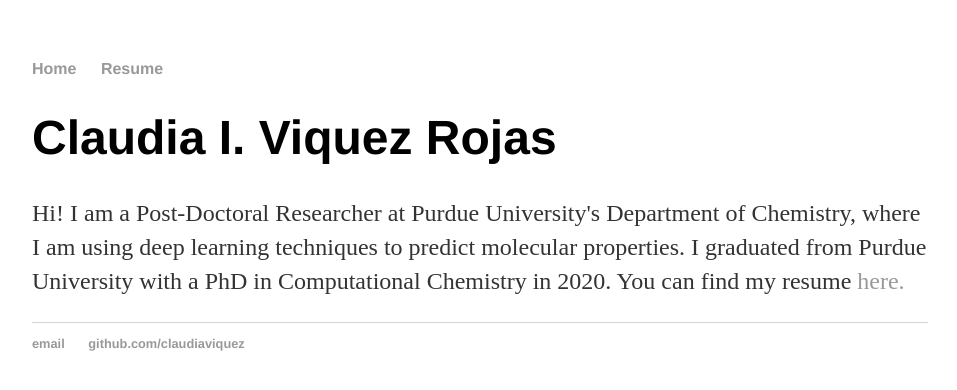
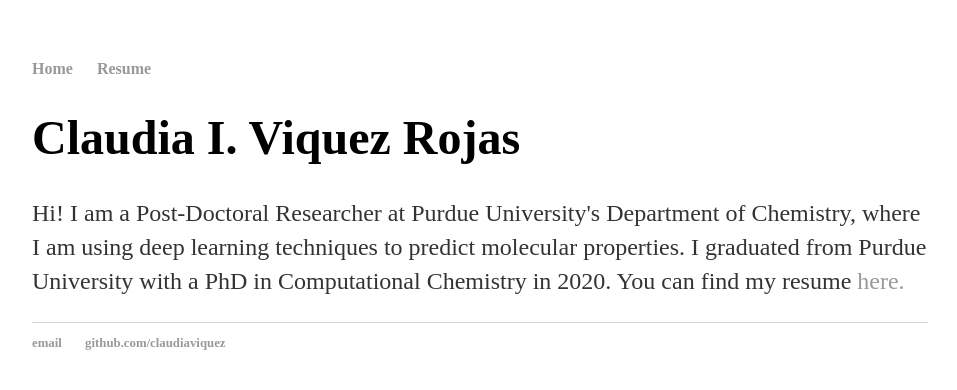
Before and after one commit to claudiaviquez/claudiaviquez.github.io, a Jekyll site: the page built from index.html, in a window 1280 px wide. Shown: the top 390 px of the page, without its empty margins (160-1117 px from the left). Built offline with Jekyll 4.4.1, drawn with Linux system fonts in a browser that asks for light colours; some web fonts are replaced.

Commit message:
Update main.css
Changing font to Baloo Tamma 2

```diff
--- a/css/main.css
+++ b/css/main.css
@@ -3,7 +3,7 @@
     width: 70%;
 }
 nav ul, footer ul {
-    font-family:'Helvetica', 'Arial', 'Sans-Serif';
+    font-family:'Baloo Tamma 2', cursive;
     padding: 0px;
     list-style: none;
     font-weight: bold;
@@ -21,7 +21,7 @@
 }
 h1 {
     font-size: 3em;
-    font-family:'Helvetica', 'Arial', 'Sans-Serif';
+    font-family:'Baloo Tamma 2', cursive;
 }
 p {
     font-size: 1.5em;
```
